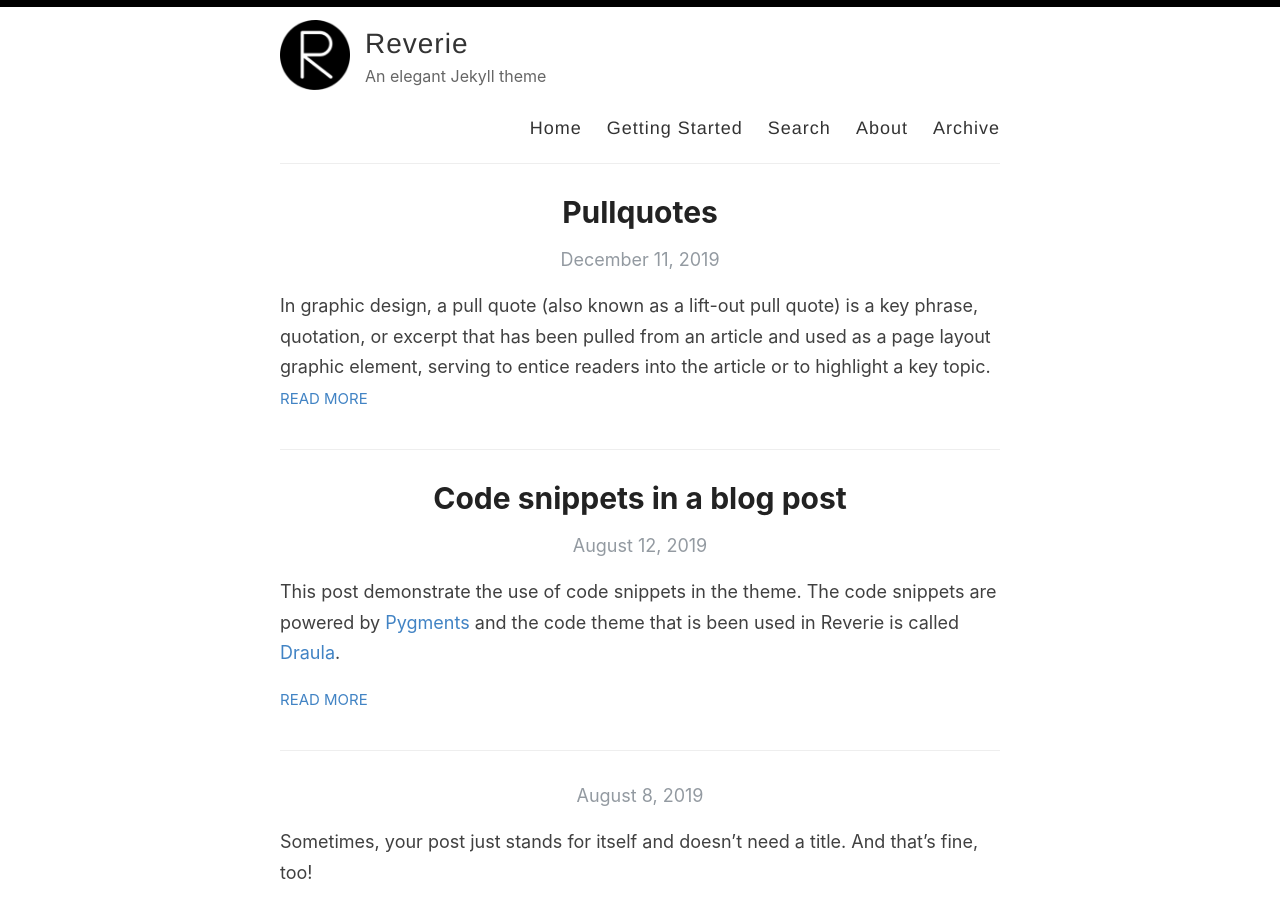
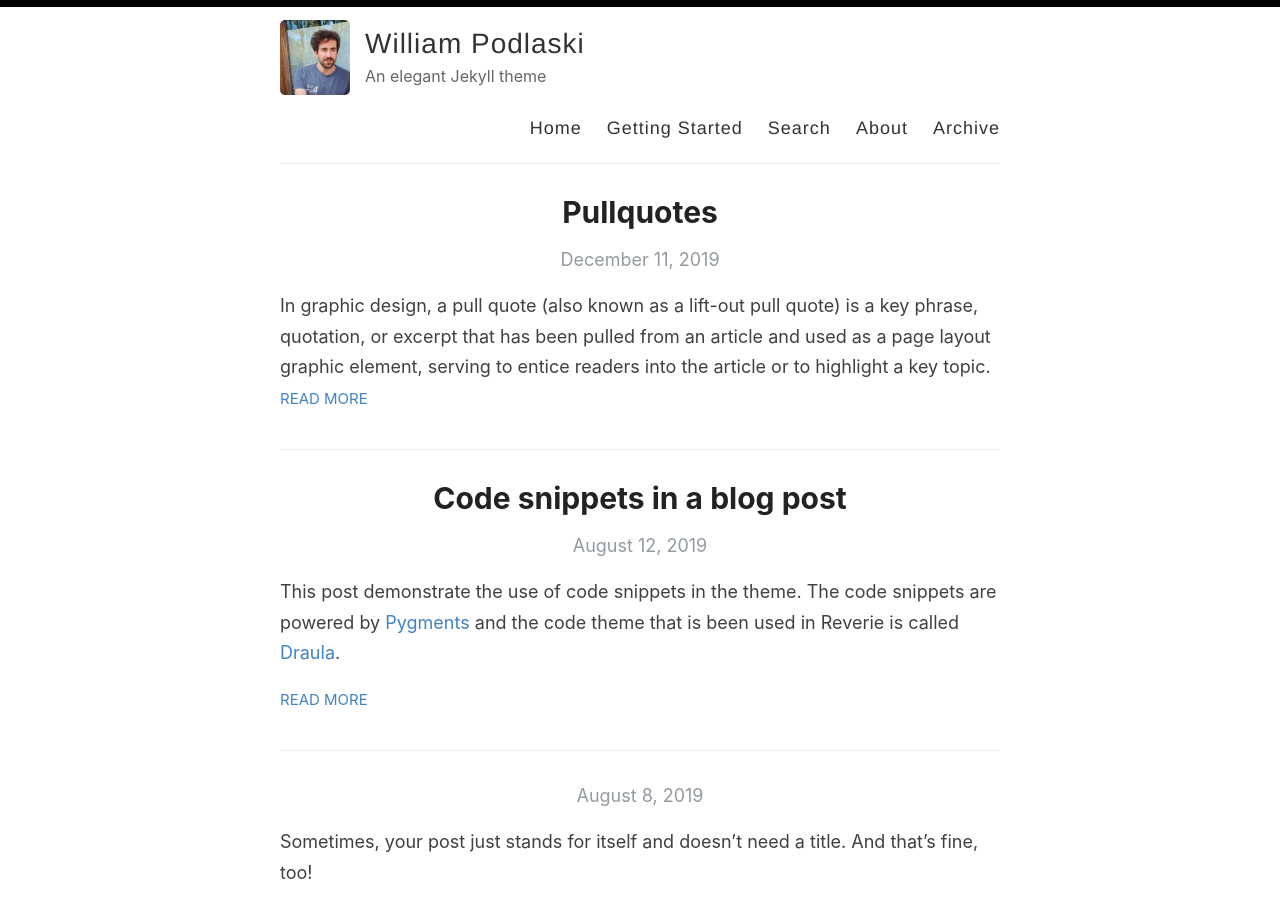
Before and after one commit to wpodlaski/wpodlaski.github.io, a Jekyll site: the page built from index.html, in a window 1280 px wide and 900 px high. Built offline with Jekyll 4.4.1, drawn with Linux system fonts in a browser that asks for light colours; the list of posts is cut into pages by our own code.

Commit message:
added photo

```diff
--- a/_config.yml
+++ b/_config.yml
@@ -3,16 +3,16 @@
 #
 
 # Name of your site (displayed in the header)
-name: Reverie
+name: William Podlaski
 
 # Name of the author
-author: Amit Merchant
+author: William Podlaski
 
 # Short bio or description (displayed in the header)
 description: An elegant Jekyll theme
 
 # URL of your avatar or profile pic (you could use your GitHub profile pic)
-avatar: /images/reverie.png
+avatar: /images/wfp.jpg
 
 #
 # Flags below are optional
@@ -21,15 +21,15 @@ avatar: /images/reverie.png
 # Includes an icon in the footer for each username you enter
 footer-links:
   dribbble:
-  email: amit.d.merchant@gmail.com
+  email: william.podlaski@gmail.com
   facebook:
   flickr:
-  github: amitmerchant1990/reverie
+  github: wpodlaski
   instagram:
   linkedin:
   pinterest:
-  rss: rss
-  twitter: amit_merchant
+  rss:
+  twitter: bill_p
   stackoverflow:
   youtube: # channel/<your_long_string> or user/<user-name>
   googleplus: # anything in your profile username that comes after plus.google.com/
@@ -41,21 +41,21 @@ footer-links:
 disqus:
 
 # Enter your Google Analytics web tracking code (e.g. UA-2110908-2) to activate tracking
-google_analytics: UA-43339302-11
+google_analytics:
 
 # For newer "GA4" analytics, use the following instead of the "UA" entry above
 #google_analytics_ga4: G-GABC1DEFG
 
 # Your website URL (e.g. http://amitmerchant1990.github.io or http://www.amitmerchant.com)
 # Used for Sitemap.xml and your RSS feed
-url: http://www.amitmerchant.com/reverie
-enforce_ssl: https://www.amitmerchant.com/reverie
+url: https://wpodlaski.github.io/
+enforce_ssl: https://wpodlaski.github.io/
 
 # If you're hosting your site at a Project repository on GitHub pages
 # (http://yourusername.github.io/repository-name)
 # and NOT your User repository (http://yourusername.github.io)
 # then add in the baseurl here, like this: "/repository-name"
-baseurl: "/reverie"
+baseurl:
 
 #
 # !! You don't need to change any of the configuration flags below !!
```
Also changed, not shown: images/wfp.jpg (added).
